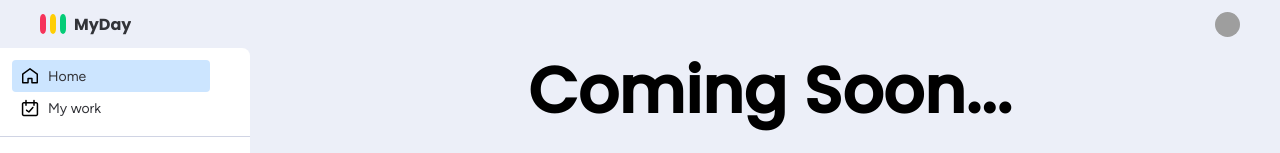
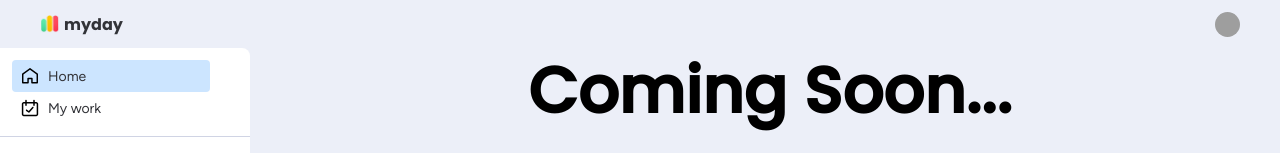
Before and after one commit to NoamSaar/Myday-frontend, a React (Vite) app: page / in a window 1280 px wide. Shown: the top 153 px of the page. Built offline with nearby package versions, Linux system fonts and the light colour scheme; grey boxes are pictures that could not be loaded.

Commit message:
Change logo

```diff
--- a/index.html
+++ b/index.html
@@ -5,7 +5,7 @@
   <meta charset="UTF-8" />
   <link rel="icon" type="image/svg+xml" href="/img/myday-temp-logo.png" />
   <meta name="viewport" content="width=device-width, initial-scale=1.0" />
-  <title>MyDay</title>
+  <title>myday</title>
 </head>
 
 <body>
--- a/src/assets/styles/cmps/_app-header.scss
+++ b/src/assets/styles/cmps/_app-header.scss
@@ -9,6 +9,10 @@
             font-size: rem(16px);
             font-family: poppins-bold;
             color: $clr-font
+        }
+
+        .logo {
+            width: 20px;
         }
     }
 
--- a/src/cmps/AppHeader.jsx
+++ b/src/cmps/AppHeader.jsx
@@ -79,8 +79,9 @@ export function AppHeader() {
     return (
         <header className="app-header flex space-between align-center">
             <section className="header-logo grid column place-center">
-                <LogoIcon />
-                <span className="app-title">MyDay</span>
+                <img className="logo" src="../public/img/myday-temp-logo.png" />
+                {/* <LogoIcon /> */}
+                <span className="app-title">myday</span>
             </section>
             <nav className="header-nav">
                 <div className="user-info">
```
Also changed, not shown: public/img/m.png (added), public/img/myday-temp-logo.png.
